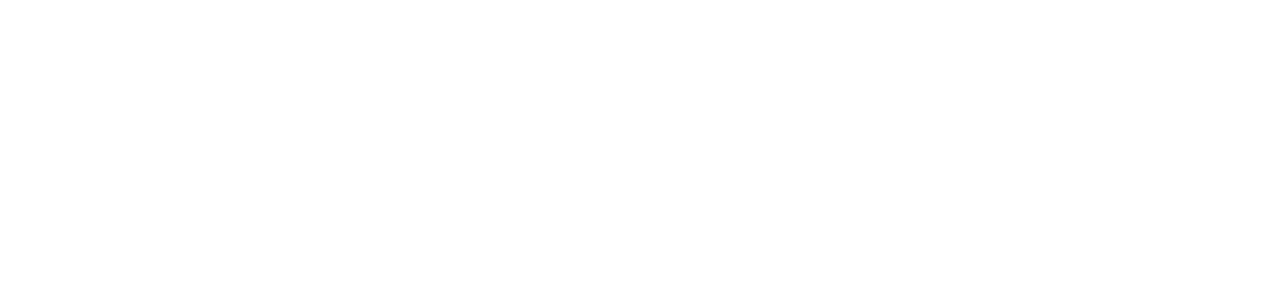
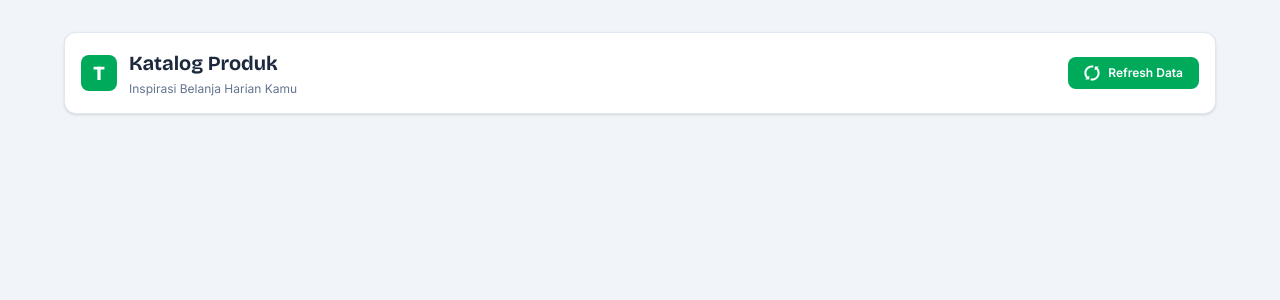
Before and after one commit to Wastwo/product-catalog, a Vue app: page / in a window 1280 px wide. Shown: the top 300 px of the page. Built offline with nearby package versions, Linux system fonts and the light colour scheme.

Commit message:
feat: implement ProductList component with 4 state conditional rendering

```diff
--- a/src/App.vue
+++ b/src/App.vue
@@ -1,5 +1,6 @@
 <script setup>
 import { ref, onMounted } from 'vue'
+import ProductList from './components/katalog/ProductList.vue'
 
 const masterProduk = ref([])
 const isLoading = ref(true)
@@ -15,7 +16,7 @@
     rating: 4.8,
     terjual: 140,
     lokasi: 'Kota Bandung',
-    gambar: '<https://images.unsplash.com/photo-1602810318383-e386cc2a3ccf?w=300&q=80>',
+    gambar: 'https://images.unsplash.com/photo-1602810318383-e386cc2a3ccf?w=300&q=80',
     deskripsi: 'Bahan Cotton Combed 30s adem dan menyerap keringat.',
   },
   {
@@ -64,5 +65,60 @@
 </script>
 
 <template>
-  <div></div>
+  <div class="min-h-screen bg-page-bg p-4 md:p-8">
+    <div class="max-w-6xl mx-auto">
+      <div
+        class="flex items-center justify-between bg-white p-4 rounded-xl border border-card-border shadow-sm mb-6"
+      >
+        <div class="flex items-center gap-3">
+          <div
+            class="w-9 h-9 bg-brand-primary rounded-lg flex items-center justify-center text-white font-extrabold font-display text-xl"
+          >
+            T
+          </div>
+          <div class="flex flex-col gap-1 justify-center">
+            <h1
+              class="text-xl font-bold font-display text-text-primary hover:text-brand-primary transition-colors"
+            >
+              Katalog Produk
+            </h1>
+            <p class="text-xs font-sans text-text-muted">Inspirasi Belanja Harian Kamu</p>
+          </div>
+        </div>
+        <button
+          @click="loadData"
+          class="flex justify-center items-center gap-2 px-4 py-2 bg-brand-primary hover:bg-emerald-600 rounded-lg active:scale-95 transition-colors"
+        >
+          <svg class="w-4 h-4 text-white" xmlns="http://www.w3.org/2000/svg" viewBox="0 0 80 80">
+            <path
+              fill="currentColor"
+              d="M7.207,71.5l5.659-5.659l-0.328-0.354C6.064,58.534,2.5,49.482,2.5,40C2.5,19.322,19.322,2.5,40,2.5 c1.696,0,3.499,0.146,5.5,0.448v9.098C43.659,11.684,41.812,11.5,40,11.5c-15.715,0-28.5,12.785-28.5,28.5 c0,7.031,2.628,13.803,7.399,19.066l0.353,0.389l6.248-6.249V71.5H7.207z"
+            ></path>
+            <path
+              fill="currentColor"
+              d="M40,3c1.55,0,3.193,0.125,5,0.38v8.064C43.325,11.149,41.649,11,40,11c-15.991,0-29,13.009-29,29 c0,7.156,2.674,14.047,7.529,19.402l0.705,0.778l0.743-0.743L25,54.414V71H8.414l4.464-4.464l0.682-0.682l-0.657-0.706 C6.517,58.285,3,49.355,3,40C3,19.598,19.598,3,40,3 M40,2C19.013,2,2,19.013,2,40c0,9.987,3.867,19.055,10.172,25.828L6,72h20V52 l-6.73,6.73C14.773,53.771,12,47.224,12,40c0-15.464,12.536-28,28-28c2.062,0,4.065,0.238,6,0.661V2.519 C44.041,2.207,42.047,2,40,2L40,2z"
+            ></path>
+            <g>
+              <path
+                fill="currentColor"
+                d="M40,77.5c-1.696,0-3.499-0.146-5.5-0.448v-9.098c1.841,0.362,3.687,0.546,5.5,0.546 c15.715,0,28.5-12.785,28.5-28.5c0-7.043-2.625-13.817-7.391-19.075l-0.353-0.389L54.5,26.793V8.5h18.293l-5.676,5.675l0.328,0.354 C73.93,21.495,77.5,30.541,77.5,40C77.5,60.678,60.678,77.5,40,77.5z"
+              ></path>
+              <path
+                fill="currentColor"
+                d="M71.586,9l-4.481,4.481l-0.682,0.682l0.657,0.706C73.477,21.743,77,30.668,77,40 c0,20.402-16.598,37-37,37c-1.55,0-3.193-0.125-5-0.38v-8.064C36.675,68.851,38.351,69,40,69c15.991,0,29-13.009,29-29 c0-7.168-2.671-14.061-7.52-19.411l-0.705-0.778l-0.743,0.743L55,25.586V9H71.586 M74,8H54v20l6.739-6.739 C65.235,26.221,68,32.776,68,40c0,15.464-12.536,28-28,28c-2.062,0-4.065-0.238-6-0.661v10.142C35.959,77.793,37.953,78,40,78 c20.987,0,38-17.013,38-38c0-9.987-3.884-19.038-10.188-25.812L74,8L74,8z"
+              ></path>
+            </g>
+          </svg>
+          <span class="font-sans text-xs font-semibold text-white">Refresh Data</span>
+        </button>
+      </div>
+
+      <ProductList
+        :master-produk="masterProduk"
+        :is-loading="isLoading"
+        :error-message="errorMessage"
+        @retry="loadData"
+      />
+    </div>
+  </div>
 </template>
--- a/src/components/katalog/ProductList.vue
+++ b/src/components/katalog/ProductList.vue
@@ -0,0 +1,92 @@
+<script setup>
+defineProps({
+  masterProduk: {
+    type: Array,
+    default: () => [],
+  },
+  isLoading: {
+    type: Boolean,
+    default: true,
+  },
+  errorMessage: {
+    type: String,
+    default: '',
+  },
+})
+
+const emit = defineEmits(['retry'])
+</script>
+
+<template>
+  <div v-if="isLoading" class="grid grid-cols-2 sm:grid-cols-3 md:grid-cols-4 gap-4">
+    <div
+      v-for="n in 4"
+      :key="n"
+      class="bg-white rounded-xl border border-card-border p-3 animate-pulse space-y-3"
+    >
+      <div class="w-full h-40 bg-card-border rounded-lg"></div>
+      <div class="h-4 bg-card-border rounded w-5/6"></div>
+      <div class="h-5 bg-card-border rounded w-1/2"></div>
+      <div class="h-3 bg-card-border rounded w-2/3"></div>
+    </div>
+  </div>
+
+  <div
+    v-else-if="errorMessage"
+    class="flex flex-col gap-4 justify-center items-center bg-rose-50 border border-rose-200 text-rose-700 p-6 rounded-xl text-center my-8"
+  >
+    <div class="flex justify-center items-center gap-2 font-semibold font-sans text-lg mb-2">
+      <svg
+        class="w-5 h-5"
+        xmlns="http://www.w3.org/2000/svg"
+        viewBox="0 0 24 24"
+        fill="none"
+        stroke="currentColor"
+        stroke-width="2"
+        stroke-linecap="round"
+        stroke-linejoin="round"
+      >
+        <path d="m21.73 18-8-14a2 2 0 0 0-3.48 0l-8 14A2 2 0 0 0 4 21h16a2 2 0 0 0 1.73-3Z" />
+        <line x1="12" y1="9" x2="12" y2="13" />
+        <line x1="12" y1="17" x2="12.01" y2="17" />
+      </svg>
+      <span>{{ errorMessage }}</span>
+    </div>
+    <button
+      @click="emit('retry')"
+      class="px-4 py-2 bg-rose-600 text-white rounded-lg hover:bg-rose-700 text-sm font-sans font-semibold transition-colors shadow-sm cursor-pointer active:scale-95"
+    >
+      Coba Lagi
+    </button>
+  </div>
+
+  <div
+    v-else-if="masterProduk.length === 0"
+    class="flex flex-col justify-center items-center gap-4 bg-white rounded-xl border border-card-border p-12 text-center my-8"
+  >
+    <svg
+      class="w-8 h-8"
+      xmlns="http://www.w3.org/2000/svg"
+      viewBox="0 0 24 24"
+      fill="none"
+      stroke="currentColor"
+      stroke-width="2"
+      stroke-linecap="round"
+      stroke-linejoin="round"
+    >
+      <path
+        d="M21 16V8a2 2 0 0 0-1-1.73l-7-4a2 2 0 0 0-2 0l-7 4A2 2 0 0 0 3 8v8a2 2 0 0 0 1 1.73l7 4a2 2 0 0 0 2 0l7-4A2 2 0 0 0 21 16z"
+      ></path>
+      <polyline points="3.27 6.96 12 12.01 20.73 6.96"></polyline>
+      <line x1="12" y1="22.08" x2="12" y2="12"></line>
+    </svg>
+    <div class="flex flex-col justify-center items-center gap-1">
+      <h3 class="font-bold font-sans text-text-primary text-lg">Produk Tidak Ditemukan</h3>
+      <p class="text-text-muted font-sans text-sm">
+        Saat ini belum ada produk yang tersedia di katalog.
+      </p>
+    </div>
+  </div>
+
+  <div v-else class="grid grid-cols-2 sm:grid-cols-3 md:grid-cols-4 gap-4"></div>
+</template>
```
